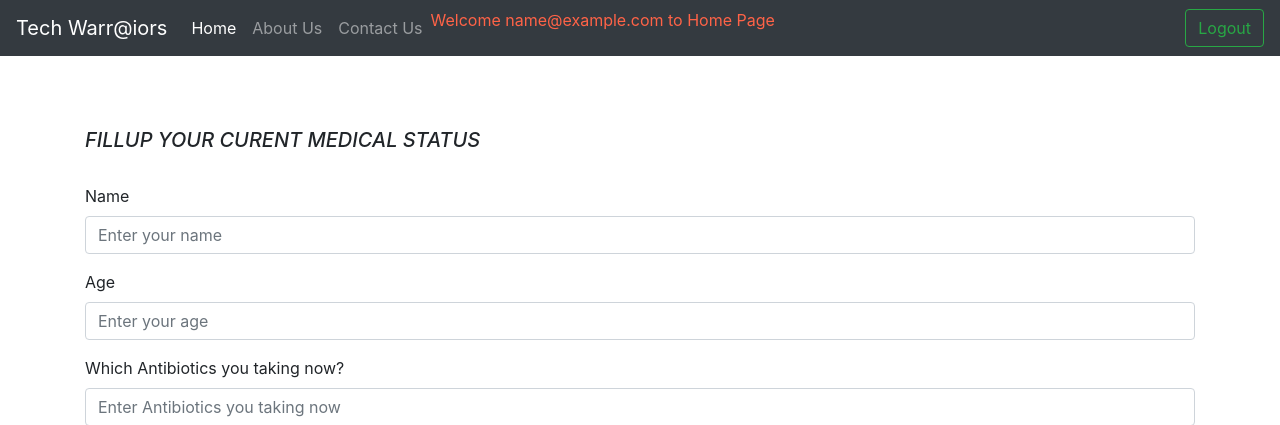
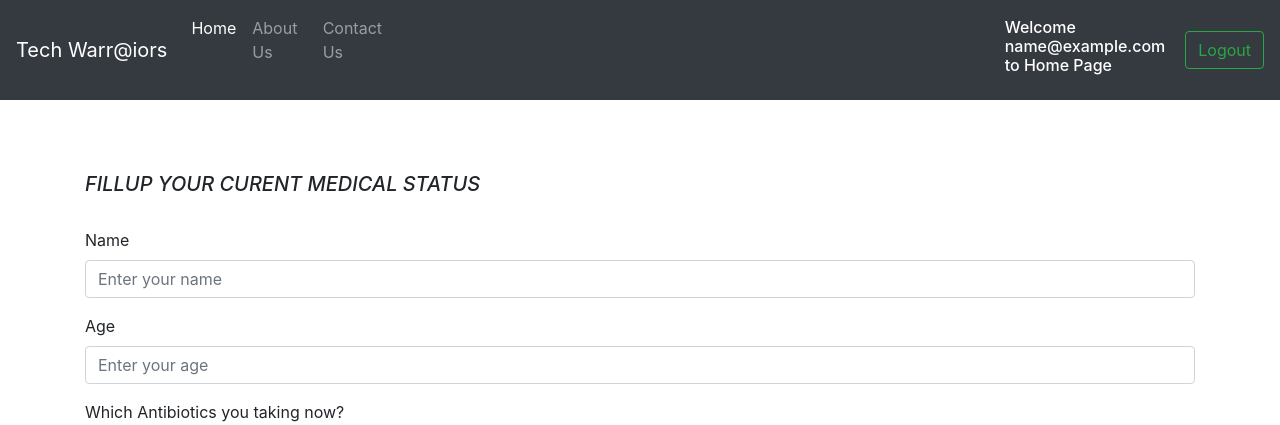
Before and after one commit to mainak487/final-project, a Flask app: template templates/home.html in a window 1280 px wide. Shown: the top 425 px of the page. Run offline with Flask 2, Linux system fonts and the light colour scheme; the template is opened without the code that fills it: most values are stand-ins (such as "Sample title", 1, 10 or a date in 2020); some libraries are stand-ins or nearby versions.

Commit message:
Update home.html

```diff
--- a/templates/home.html
+++ b/templates/home.html
@@ -39,7 +39,7 @@
             <a class="nav-link" href="#">Contact Us</a>
           </li>
           <li class="nav-item">
-            <p class="text-center" style="color:tomato;">Welcome {{ email }} to Home Page</p>
+            <h6 class="nav-link" style="color: white;margin-top: 2px; margin-left: 600px;">Welcome {{ email }} to Home Page</h6>
           </li>
         </ul>
           <button class="btn btn-outline-success my-2 my-sm-0" onclick="window.location = '/dropsession';" type="submit">Logout</button>
```
